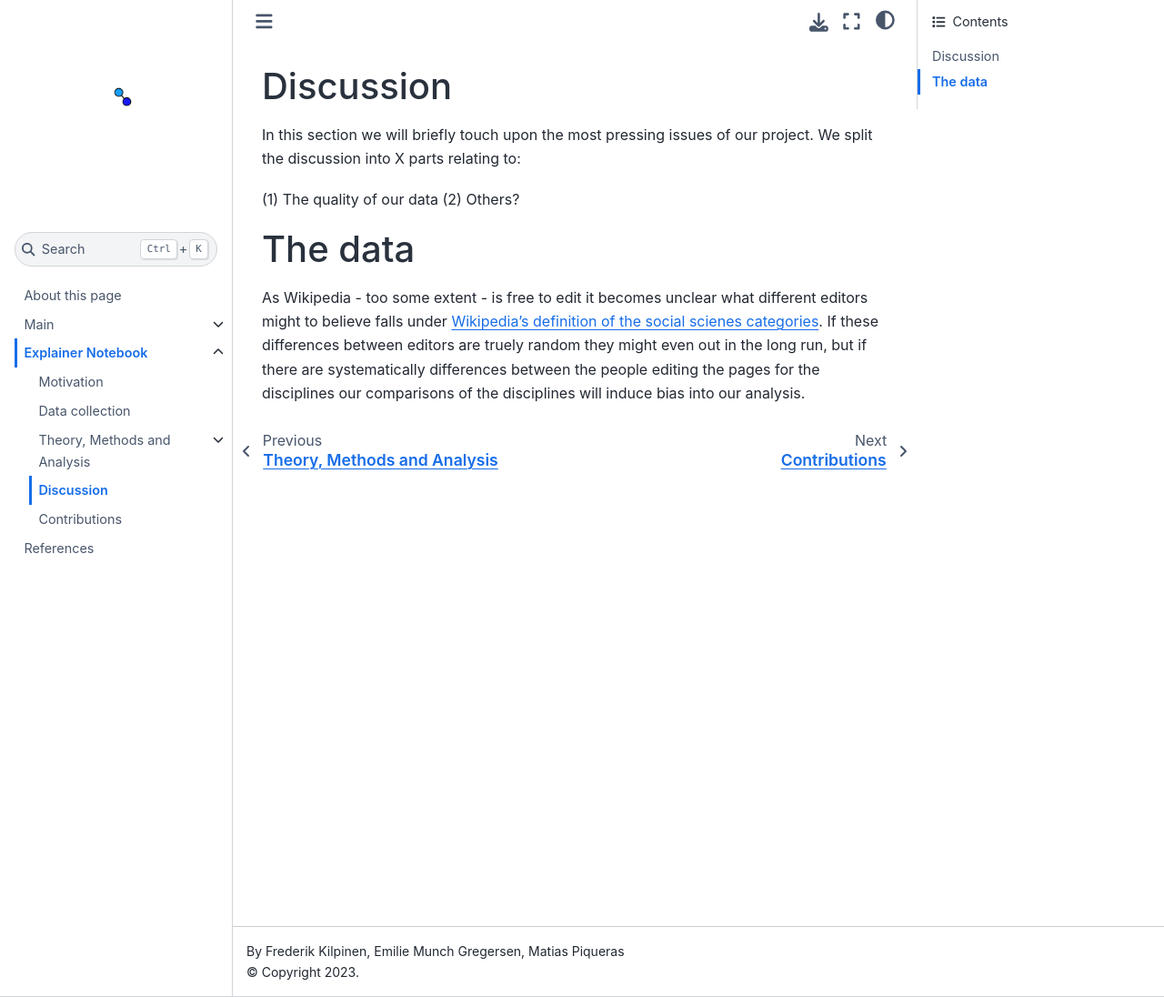
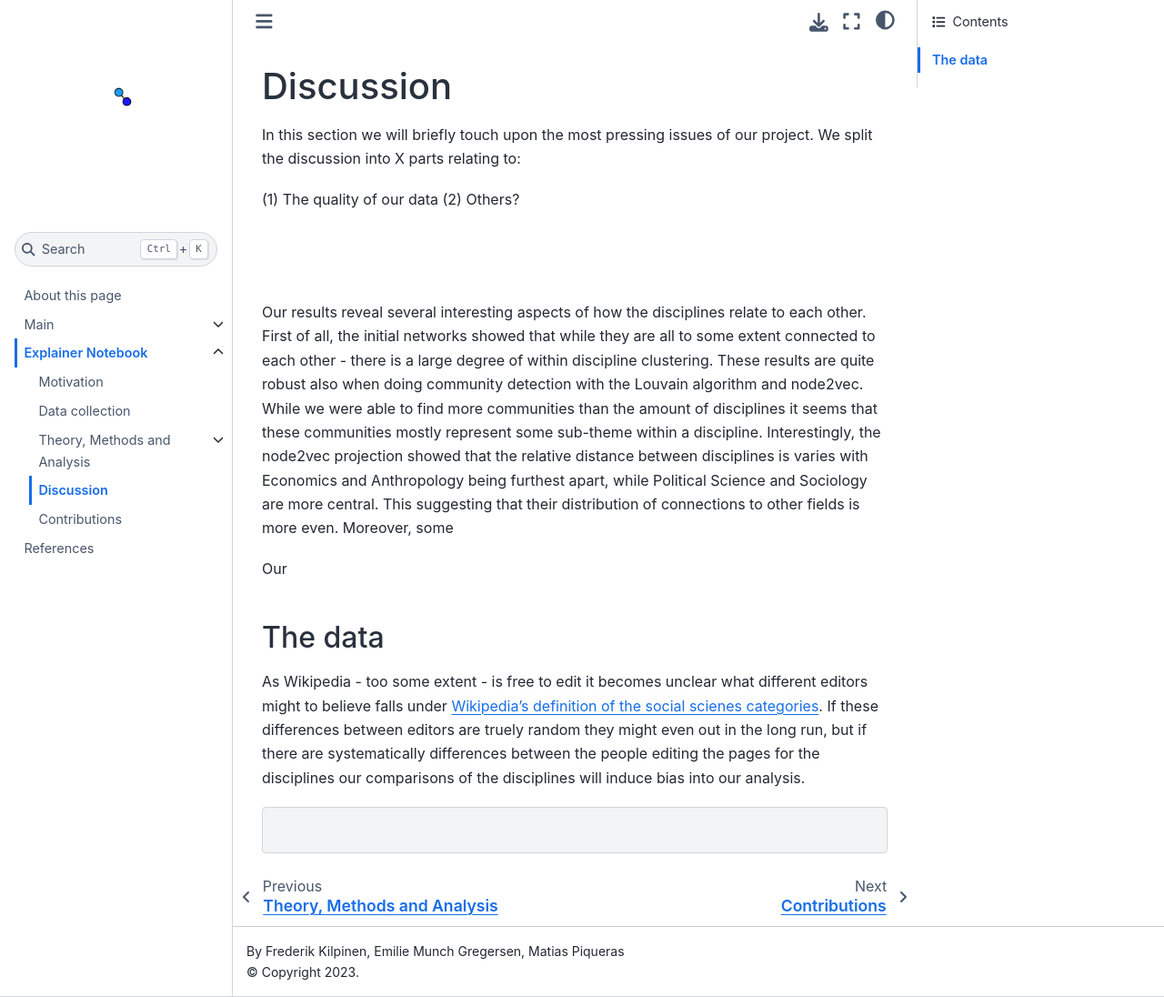
Before and after one commit to MatPiq/DTU-social-graphs-project-book, a Jupyter Book: the page built from explainer_discussion.md, in a window 1280 px wide and 1096 px high. Shown: the whole window at 91% size. Built offline with Jupyter Book 1.0.4 settings and Sphinx 7.4.7 and the Sphinx Book theme 1.1.4, drawn with Linux system fonts in a browser that asks for light colours; pages that are not in the unit, such as notebooks, are missing from menus; comment, search, counter and statistics services are not loaded.

Commit message:
Update explainer_discussion.md

````diff
--- a/explainer_discussion.md
+++ b/explainer_discussion.md
@@ -1,3 +1,4 @@
+<!-- #region -->
 Discussion
 ==========
 
@@ -6,5 +7,18 @@ In this section we will briefly touch upon the most pressing issues of our proje
 (1) The quality of our data
 (2) Others?
 
-# The data
+##
+
+Our results reveal several interesting aspects of how the disciplines relate to each other. First of all, the initial networks showed that while they are all to some extent connected to each other - there is a large degree of within discipline clustering. These results are quite robust also when doing community detection with the Louvain algorithm and node2vec. While we were able to find more communities than the amount of disciplines it seems that these communities mostly represent some sub-theme within a discipline. Interestingly, the node2vec projection showed that the relative distance between disciplines is varies with Economics and Anthropology being furthest apart, while Political Science and Sociology are more central. This suggesting that their distribution of connections to other fields is more even. Moreover, some
+
+Our
+
+
+## The data
+
 As Wikipedia - too some extent - is free to edit it becomes unclear what different editors might to believe falls under [Wikipedia's definition of the social scienes categories](https://en.wikipedia.org/wiki/Wikipedia:Contents/Society_and_social_sciences). If these differences between editors are truely random they might even out in the long run, but if there are systematically differences between the people editing the pages for the disciplines our comparisons of the disciplines will induce bias into our analysis.
+<!-- #endregion -->
+
+```python
+
+```
````
